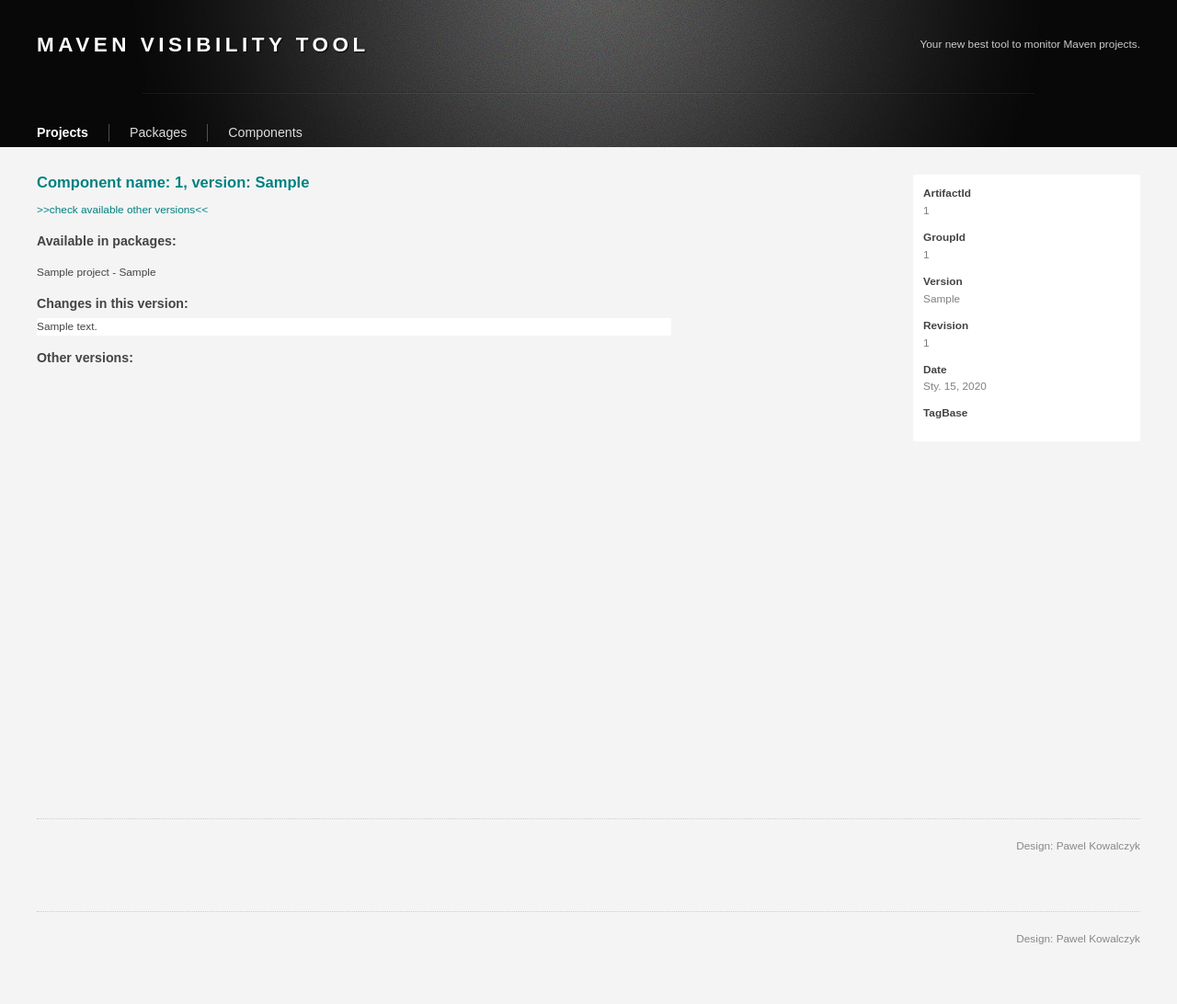
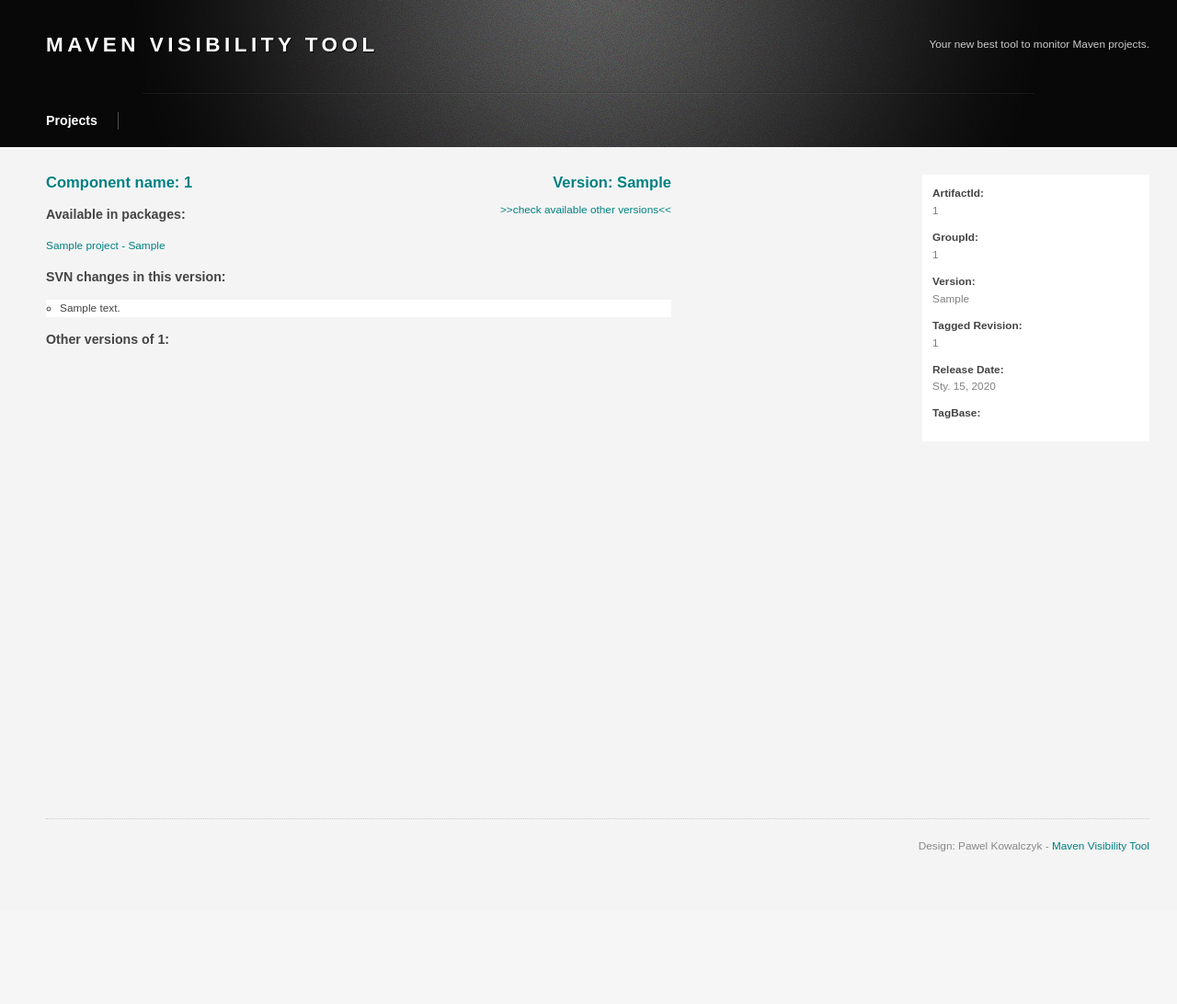
Before and after one commit to coval/mvisi, a Django app: page /components/1/ in a window 1280 px wide. Shown: the whole page at 92% size. After the commit the page ends 926 px from the top, so only its background shows below. Run offline with Django 3.2, Linux system fonts and the light colour scheme; tables that the repository leaves empty hold one stand-in row (values such as "Sample post").

Commit message:
usability changes

```diff
--- a/panel/views.py
+++ b/panel/views.py
@@ -143,12 +143,13 @@
     if not component.tagbase:
         component.get_tag_base()
 
-    log_ob = component.get_release_note()
+    log_ob = component.get_release_note().splitlines()
 
     formatted_release_note = ''
-    for log in log_ob.splitlines():
-        formatted_release_note += "%s <br />"%log
-
-    c['release_notes'] = formatted_release_note
+    #for log in log_ob.splitlines():
+    #    formatted_release_note += "%s <br />"%log
+    #
+    #c['release_notes'] = formatted_release_note
+    c['release_notes'] = log_ob
 
     return render_to_response('component.html', c)
--- a/static/css/main.css
+++ b/static/css/main.css
@@ -2,7 +2,7 @@
 body { font: .74em Sans-Serif; color: #444; background: #f4f4f4; line-height: 1.6em; }
 a { text-decoration: none; color: #008080; }
 p  { margin: 0 0 15px; }
-.wrap { margin: 0 auto; width: 1200px; }
+.wrap { margin: 0 auto; width: 1200px; padding: 0 0 0 20px}
 
 #header { height: 160px; background: #080808 url(../images/bg.jpg) no-repeat center top; color: #ccc; margin: 0 0 30px; }
 #header p { float: right; margin: 20px 0 0; }
@@ -21,7 +21,7 @@
 #menu li a:hover { color: #fff; }
 #menu li a.current { font-weight: bold; color: #fff; }
 
-#main { clear: left; float: left; width: 690px; min-height: 700px;}
+#main { clear: left; float: left; width: 680px; min-height: 700px;}
 #rel_note { background: #fff;}
 .l { float: left; width: 310px; }
 .r { float: right; width: 330px; }
@@ -33,10 +33,13 @@
 #side a { color: #444; }
 #side li { padding: 0 0 10px; }
 
-#release_side { float: right; width: 480px; background: #fff; padding: 15px; margin: 0 0 20px; }
+#right_release { float: right;}
+
+#release_side { float: right; width: 480px; background: #fff; padding: 15px 5px 15px 35px; margin: 0 0 20px; }
 #release_side a { color: #444; }
-#release_side li { padding: 0 0 0px; list-style: circle outside;}
-
+#release_side li { padding: 0 0 0px; list-style: decimal }
+#rel_note { padding: 0px 0px 0px 15px; }
+#rel_note ul li { padding: 0 0 0px; list-style: circle outside; }
 #footer { clear: both; height: 60px; padding: 20px 0; color: #888; border-top: 1px dotted #ccc; }
 #footer ul { float: left; width: 140px; }
 #footer ul li { padding: 0 0 3px; }
@@ -46,7 +49,7 @@
 
 
  .comp_table h2 { font-size: 1.1em; font-weight: normal; color: #333; margin: 7px 0; }
- .comp_table {  padding: 0; border: thin solid #e5e9f3; margin: 10px 20px 10px 0px; }
+ .comp_table {  padding: 0; border: thin solid #e5e9f3; margin: 10px 10px 10px 0px; }
 /*.comp_table_bg { background: url(/static/img/table_bg.png) repeat-y left top; }*/
 /*.comp_table_bottom { background: url(/static/img/table_bottom.png) no-repeat left bottom; padding-bottom: 3px; }*/
  .comp_table table { margin: 0; padding: 0 0 0 0; }
@@ -64,4 +67,8 @@
  .comp_table table tr.last td { border-bottom: none; }
 /* .comp_table table tr td.last { border-right: none;  }*/
  .comp_table table tr td.count { text-align: center; }
- .comp_table table tr td a { color: # }
+ .comp_table table tr td a { color: #; }
+
+#package_version { float: right; padding-right: 35px; }
+#comp_version { float: right; }
+#refresh_button { float: right; }
--- a/templates/base.html
+++ b/templates/base.html
@@ -16,8 +16,8 @@
 			<ul id="menu">
 				{% block menu %}
 				<li><a class="current" href="#">Projects</a></li>
-				<li><a href="#">Packages</a></li>
-				<li class="last"><a href="#">Components</a></li>
+<!--				<li><a href="#">Packages</a></li>
+				<li class="last"><a href="#">Components</a></li>-->
 				{% endblock menu %}
 			</ul>
 
@@ -38,7 +38,7 @@
 
 
 		<div id="footer">
-			<p>Design: Pawel Kowalczyk</p>
+			<p>Design: Pawel Kowalczyk - <a href="https://github.com/coval/mvisi">Maven Visibility Tool</a></p>
 		</div>
 
 	</div>
--- a/templates/component.html
+++ b/templates/component.html
@@ -2,40 +2,44 @@
 
 
 {% block menu %}
-	<ul id="menu">
 		<li><a class="current" href="/">Projects</a></li>
-		<li><a href="#">Packages</a></li>
-		<li class="last"><a href="#">Components</a></li>
-	</ul>
+<!--		<li><a href="#">Packages</a></li>
+		<li class="last"><a href="#">Components</a></li>-->
 {% endblock menu %}
 
 
 {% block content %}
 
-
-	<div class="wrap">
 <div id="main">
 
-				<h2><a href="/projects/">Component name: {{component.artifactId}}, version: {{component.version}}</a></h2>
-				<a href="/components/{{component.id}}/check/">>>check available other versions<<</a>
+	<h2><a href="/projects/">Component name: {{component.artifactId}}</a><span id="comp_version"> Version: {{component.version}}</span></h2>
+	<div id="refresh_button"><a href="/components/{{component.id}}/check/">>>check available other versions<<</a></div>
 
 	<p><h3>Available in packages:</h3></p>
+
 	<p>
 		<ul>
 			{% for c in component.package.all %}
 				<li>
-							{{c}}
+					<a href="/projects/{{c.project.id}}/packages/{{c.id}}/">{{c}}</a>
 				</li>
 			{% endfor %}
 		</ul>
 	</p>
 
-				<h3>Changes in this version:</h3>
+	<h3>SVN changes in this version:</h3>
+
 	<div id="rel_note">
-					<p>{{release_notes|safe}}</p>
+		<p>
+			<ul>
+			{% for elem in release_notes %}
+				<li>{{ elem }}</li>
+			{% endfor %}
+			</ul>
+		</p>
 	</div>
 
-				<h3>Other versions:</h3>
+	<h3>Other versions of {{component.artifactId}}:</h3>
 	<ul>
 	{% for comp in component.get_other_versions %}
 		<li>
@@ -43,30 +47,19 @@
 		</li>
 	{% endfor %}
 	</ul>
-
-
-<!--				<p><a href="#">&raquo; Read More</a></p>-->
-
 </div>
 
 
 <div id="side">
 	<ul>
-				<li><a href="#"><strong>ArtifactId</strong></a><br />{{component.artifactId}}</li>
-				<li><a href="#"><strong>GroupId</strong></a><br />{{component.groupId}}</li>
-				<li><a href="#"><strong>Version</strong></a><br />{{component.version}}</li>
-				<li><a href="#"><strong>Revision</strong></a><br />{{component.revision}}</li>
-				<li><a href="#"><strong>Date</strong></a><br />{{component.date}}</li>
-				<li><a href="#"><strong>TagBase</strong></a><br />{{component.get_tag_base}}</li>
+		<li><a href="#"><strong>ArtifactId:</strong></a><br />{{component.artifactId}}</li>
+		<li><a href="#"><strong>GroupId:</strong></a><br />{{component.groupId}}</li>
+		<li><a href="#"><strong>Version:</strong></a><br />{{component.version}}</li>
+		<li><a href="#"><strong>Tagged Revision:</strong></a><br />{{component.revision}}</li>
+		<li><a href="#"><strong>Release Date:</strong></a><br />{{component.date}}</li>
+		<li><a href="#"><strong>TagBase:</strong></a><br />{{component.get_tag_base}}</li>
 	</ul>
 </div>
 
 
-		<div id="footer">
-			<p>Design: Pawel Kowalczyk</p>
-		</div>
-
-
-	</div>
-
 {% endblock content %}
```
Also changed, not shown: templates/package.html (+11 -11 lines), templates/project.html (+7 -8 lines), templates/projects.html (+7 -8 lines). Lines whose indentation alone changed are shown as unchanged.
